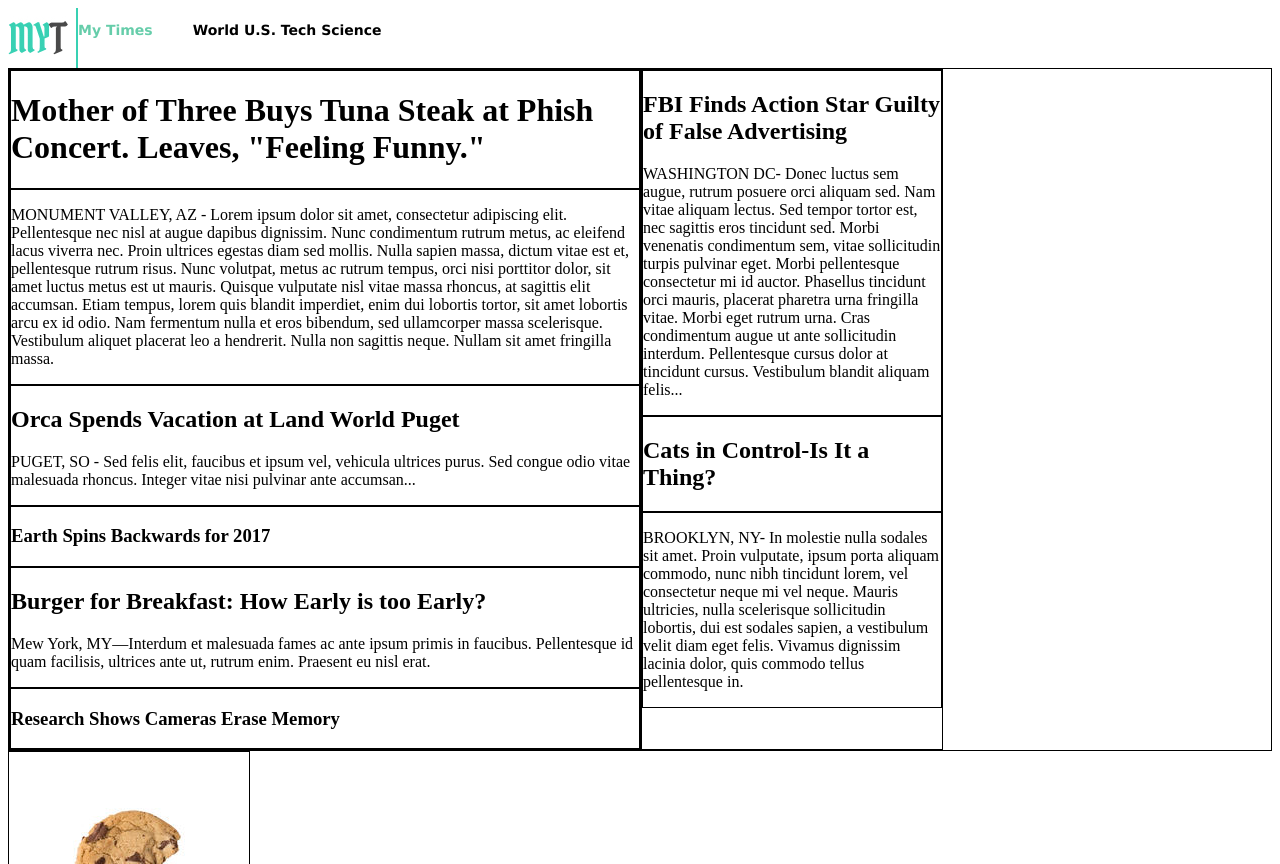
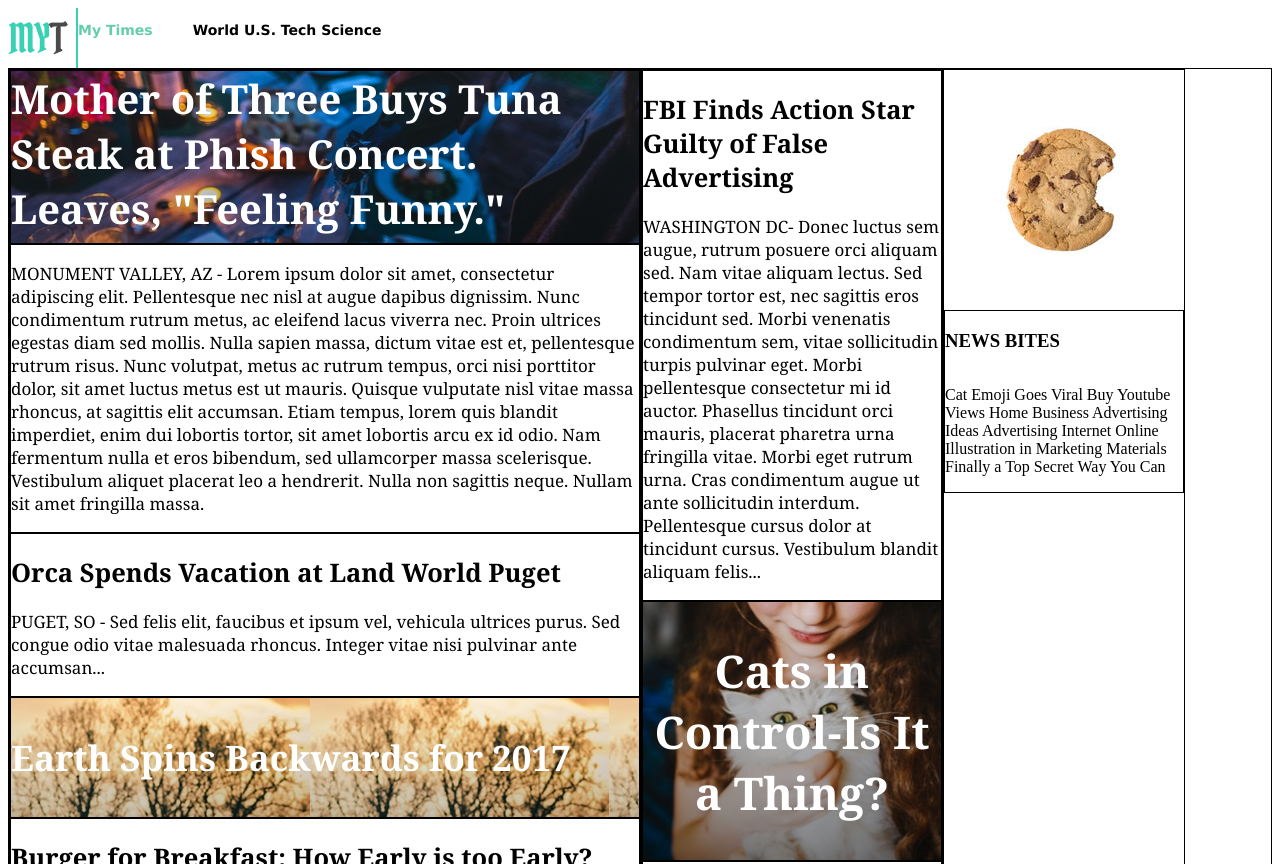
Before and after one commit to 15Nisie15/my_times, a plain HTML site: page index.html in a window 1280 px wide. Shown: the top 864 px of the page. Drawn offline with Linux system fonts and the light colour scheme.

Commit message:
Add images work on styling

```diff
--- a/index.html
+++ b/index.html
@@ -26,9 +26,9 @@
     <!-- Large Column -->
 
       <div class="column large">
-        <div class="imagecont">
+        <div class="imagecont1">
           <div class="photoheadline1">
-            <h1>Mother of Three Buys Tuna Steak at Phish Concert. Leaves, "Feeling Funny."</h1>
+            <span>Mother of Three Buys Tuna Steak at Phish Concert. Leaves, "Feeling Funny."</span>
           </div>
         </div>
 
@@ -42,7 +42,7 @@
           <p>PUGET, SO - Sed felis elit, faucibus et ipsum vel, vehicula ultrices purus. Sed congue odio vitae malesuada rhoncus. Integer vitae nisi pulvinar ante accumsan...</p>
         </div>
 
-        <div class="imagecont">
+        <div class="imagecont2">
           <div class="photoheadline2">
             <h3>Earth Spins Backwards for 2017</h3>
           </div>
@@ -53,7 +53,7 @@
           <p>Mew York, MY—Interdum et malesuada fames ac ante ipsum primis in faucibus. Pellentesque id quam facilisis, ultrices ante ut, rutrum enim. Praesent eu nisl erat.</p>
         </div>
 
-        <div class="imagecont">
+        <div class="imagecont3">
           <div class="photoheadline2">
             <h3>Research Shows Cameras Erase Memory</h3>
           </div>
@@ -64,12 +64,12 @@
 
       <div class="column medium">
 
-        <div class="story">
-          <h2>FBI Finds Action Star Guilty of False Advertising</h2>
-          <p>WASHINGTON DC- Donec luctus sem augue, rutrum posuere orci aliquam sed. Nam vitae aliquam lectus. Sed tempor tortor est, nec sagittis eros tincidunt sed. Morbi venenatis condimentum sem, vitae sollicitudin turpis pulvinar eget. Morbi pellentesque consectetur mi id auctor. Phasellus tincidunt orci mauris, placerat pharetra urna fringilla vitae. Morbi eget rutrum urna. Cras condimentum augue ut ante sollicitudin interdum. Pellentesque cursus dolor at tincidunt cursus. Vestibulum blandit aliquam felis...</p>
-        </div>
+          <div class="story">
+            <h2>FBI Finds Action Star Guilty of False Advertising</h2>
+            <p>WASHINGTON DC- Donec luctus sem augue, rutrum posuere orci aliquam sed. Nam vitae aliquam lectus. Sed tempor tortor est, nec sagittis eros tincidunt sed. Morbi venenatis condimentum sem, vitae sollicitudin turpis pulvinar eget. Morbi pellentesque consectetur mi id auctor. Phasellus tincidunt orci mauris, placerat pharetra urna fringilla vitae. Morbi eget rutrum urna. Cras condimentum augue ut ante sollicitudin interdum. Pellentesque cursus dolor at tincidunt cursus. Vestibulum blandit aliquam felis...</p>
+          </div>
 
-          <div class="imagecont">
+          <div class="imagecont4">
             <div class="photoheadline2">
               <h2>Cats in Control-Is It a Thing?</h2>
             </div>
@@ -78,8 +78,8 @@
           <div class="story">
             <p>BROOKLYN, NY- In molestie nulla sodales sit amet. Proin vulputate, ipsum porta aliquam commodo, nunc nibh tincidunt lorem, vel consectetur neque mi vel neque. Mauris ultricies, nulla scelerisque sollicitudin lobortis, dui est sodales sapien, a vestibulum velit diam eget felis. Vivamus dignissim lacinia dolor, quis commodo tellus pellentesque in.</p>
           </div>
+
         </div>
-      </div>
 
       <!-- Small Column -->
 
@@ -96,7 +96,7 @@
            <p>Cat Emoji Goes Viral Buy Youtube Views Home Business Advertising Ideas Advertising Internet Online Illustration in Marketing Materials Finally a Top Secret Way You Can</p>
           </div>
         </div>
-      </div>
+  </div>
 
     <!--End Content Section-->
 
--- a/resources/style.css
+++ b/resources/style.css
@@ -15,11 +15,6 @@ header #logo {
   color: MediumAquamarine;
 }
 
-img {
-  display: flex;
-
-}
-
 nav {
   display: flex;
 
@@ -34,6 +29,7 @@ nav li {
 .content {
   display: flex;
   border: thin solid Black;
+  align-content: space-between;
 
 }
 
@@ -42,27 +38,60 @@ nav li {
   display: flex;
   border: thin solid Black;
   flex-direction: column;
+  align-content: space-between;
 
 }
 
-.imagecont {
+.imagecont1 {
   display: flex;
   border: thin solid Black;
+  background-image: url("./images/img-story-main.png");
+  flex-grow: 2;
 
 }
 
+.imagecont2 {
+  display: flex;
+  border: thin solid Black;
+  background-image: url("./images/img-story-2.png");
+
+}
+
+.imagecont3 {
+  display: flex;
+  border: thin solid Black;
+  background-image: url("./images/img-story-3.png");
+}
+
+.imagecont4 {
+  display: flex;
+  border: thin solid Black;
+  background-image: url("./images/img-story-1.png");
+}
+
 .photoheadline1 {
+  font-family: Georgia;
+  font-weight: bold;
+  font-size: 40px;
+  color: white;
 
 
 }
 
 .story {
+  font-family: Georgia;
+  font-size: 17px;
+  color: black;
   border: thin solid Black;
 
 }
 
 .photoheadline2 {
-
+  font-family: Georgia;
+  font-weight: bold;
+  font-size: 30px;
+  color: white;
+  text-align: center;
 }
 
 .column.medium {
```
